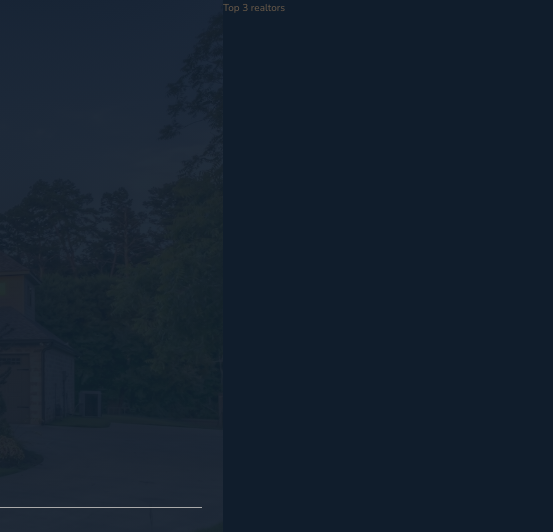
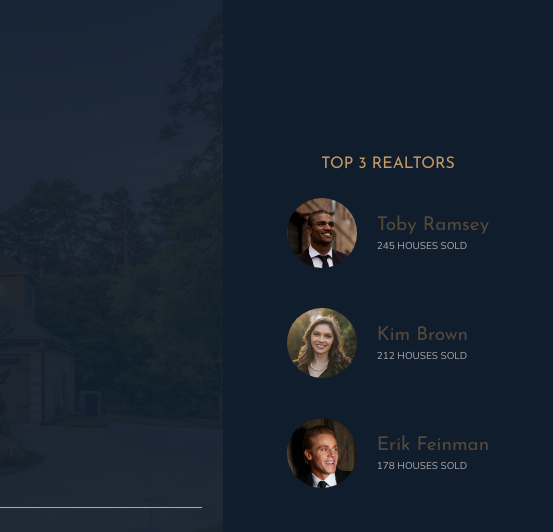
Before and after one commit to Edin93/Nexter, a website: page index.html in a window 1280 px wide. Shown: the top 532 px of the page, 727-1280 px from the left. Drawn offline with nearby package versions, Linux system fonts and the light colour scheme.

Commit message:
Added the realtors section.

```diff
--- a/index.html
+++ b/index.html
@@ -32,7 +32,27 @@
     </header>
 
     <div class="realtors">
-        Top 3 realtors
+        <h3 class="heading-3">Top 3 Realtors</h3>
+        <div class="realtors__list">
+            <img src="img/realtor-3.jpeg" alt="Realtor 1" class="realtors__img">
+            <div class="realtors__details">
+                <h4 class="heading-4 heading-4--light">Toby Ramsey</h4>
+                <p class="realtors__sold">245 houses sold</p>
+            </div>
+
+            <img src="img/realtor-2.jpeg" alt="Realtor 2" class="realtors__img">
+            <div class="realtors__details">
+                <h4 class="heading-4 heading-4--light">Kim Brown</h4>
+                <p class="realtors__sold">212 houses sold</p>
+            </div>
+
+            <img src="img/realtor-1.jpeg" alt="Realtor 3" class="realtors__img">
+            <div class="realtors__details">
+                <h4 class="heading-4 heading-4--light">Erik Feinman</h4>
+                <p class="realtors__sold">178 houses sold</p>
+            </div>
+
+        </div>
     </div>
 
     <section class="features">
--- a/sass/_realtors.scss
+++ b/sass/_realtors.scss
@@ -1,4 +1,31 @@
 .realtors {
     background-color: $color-secondary;
     grid-column: col-start 7 / full-end;
+    padding: 3rem;
+    display: grid;
+    align-content: center;
+    justify-content: center;
+    justify-items: center;
+    grid-row-gap: 2rem;
+
+    &__list {
+        display: grid;
+        grid-template-columns: min-content max-content;
+        grid-column-gap: 2rem;
+        grid-row-gap: 5vh;
+        align-items: center;
+    }
+
+    &__img {
+        width: 7rem;
+        border-radius: 50%;
+        display: block;
+    }
+
+    &__sold {
+        text-transform: uppercase;
+        color: $color-grey-light-2;
+        margin-top: -3px;
+
+    }
 }
```
Also changed, not shown: css/style.css.
